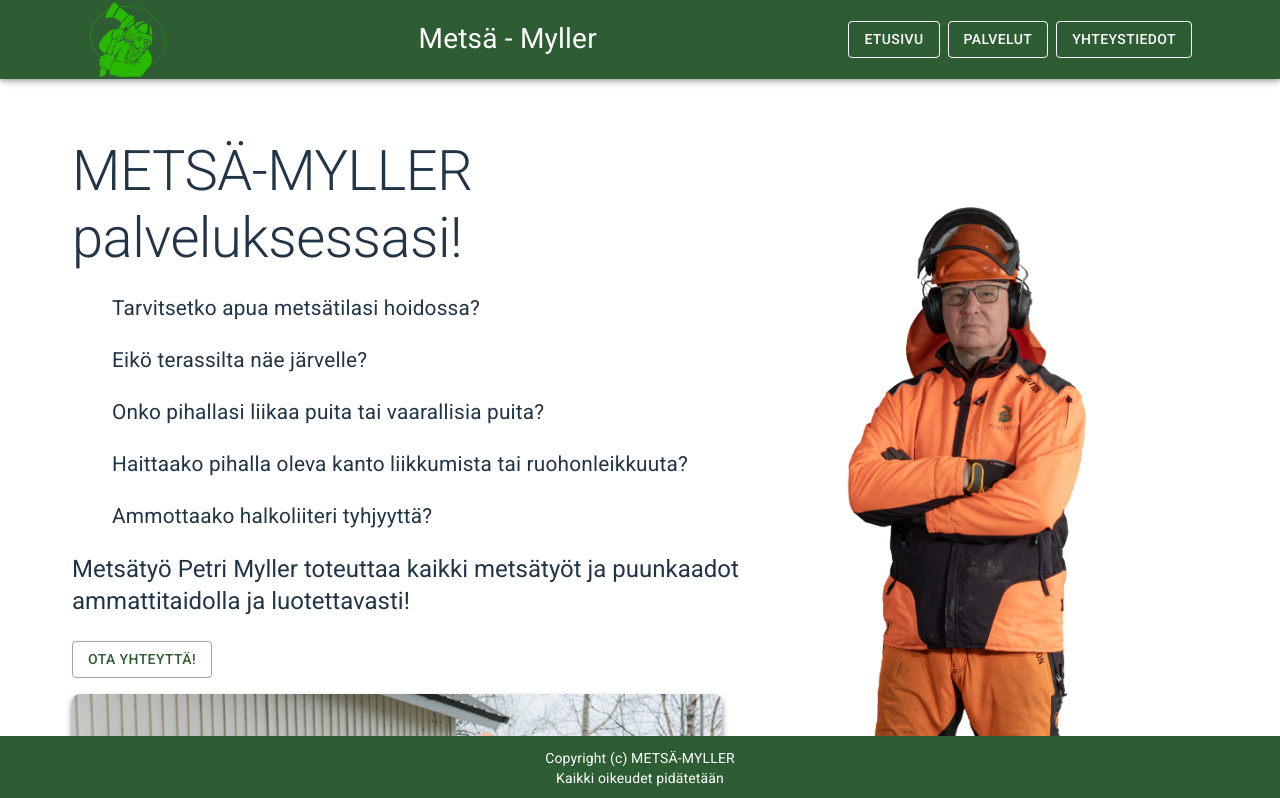
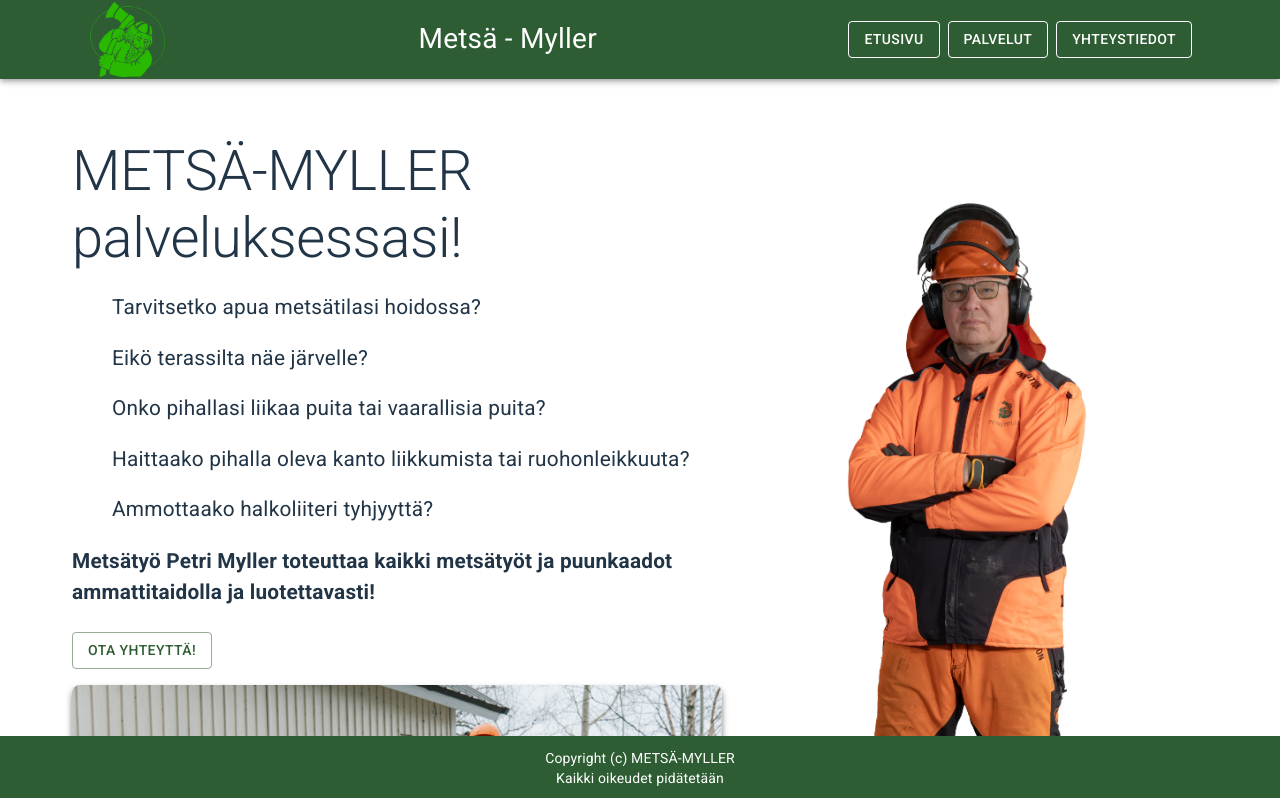
Before and after one commit to roopemyller/metsa-myller-websource, a React (Vite) app: page /#/ in a window 1280 px wide. Shown: the top 798 px of the page. Built offline with nearby package versions, Linux system fonts and the light colour scheme.

Commit message:
fixed ui on frontpage

```diff
--- a/src/components/Home.tsx
+++ b/src/components/Home.tsx
@@ -5,6 +5,7 @@
 
 const Home : React.FC = () => {
     return (
+        <Box>
             <Stack
                 direction={{ xs: "column", md: "row" }}
                 spacing={3}
@@ -13,15 +14,15 @@
             >
                 <Box sx={{ flexGrow: 1, justifyContent: { xs: "center", md: "left" } }}>
                     <Typography variant="h2" sx={{wordBreak: "break-word", fontSize: { xs: '2.5rem', md: '3.5rem' }}}>METSÄ-MYLLER palveluksessasi!</Typography>
-                <Typography variant="body1" sx={{ fontSize: { xs: '1rem', md: '1.3rem' } }}>
+                    <Typography variant="body2" sx={{ fontSize: { xs: '1rem', md: '1.3rem' } }}>
                         <ul>Tarvitsetko apua metsätilasi hoidossa?</ul>
                         <ul>Eikö terassilta näe järvelle?</ul>
                         <ul>Onko pihallasi liikaa puita tai vaarallisia puita?</ul>
                         <ul>Haittaako pihalla oleva kanto liikkumista tai ruohonleikkuuta?</ul>
                         <ul>Ammottaako halkoliiteri tyhjyyttä?</ul>
                     </Typography>
-                <Typography variant="h5" sx={{ marginTop: 2 }}>
-                    Metsätyö Petri Myller toteuttaa kaikki metsätyöt ja puunkaadot ammattitaidolla ja luotettavasti!
+                    <Typography variant="body1" sx={{ marginTop: 2, fontSize: { xs: '1rem', md: '1.3rem' } }}>
+                        <strong>Metsätyö Petri Myller toteuttaa kaikki metsätyöt ja puunkaadot ammattitaidolla ja luotettavasti!</strong>
                     </Typography>
                     <br />
                     <Button variant="outlined" color="primary" component={Link} to="/yhteystiedot">Ota yhteyttä!</Button>
@@ -60,7 +61,7 @@
                     src={"./henkilo-1.jpg"}
                     alt="Metsä-Myller henkilökuva"
                     sx={{
-                    maxHeight: 550,
+                        maxHeight: 470,
                         width: 'auto',
                         objectFit: 'contain',
                         borderRadius: '8px',
@@ -68,6 +69,7 @@
                     }}
                 />
             </Stack>
+        </Box>
     )
 }
 
```
Lines whose indentation alone changed are shown as unchanged.
